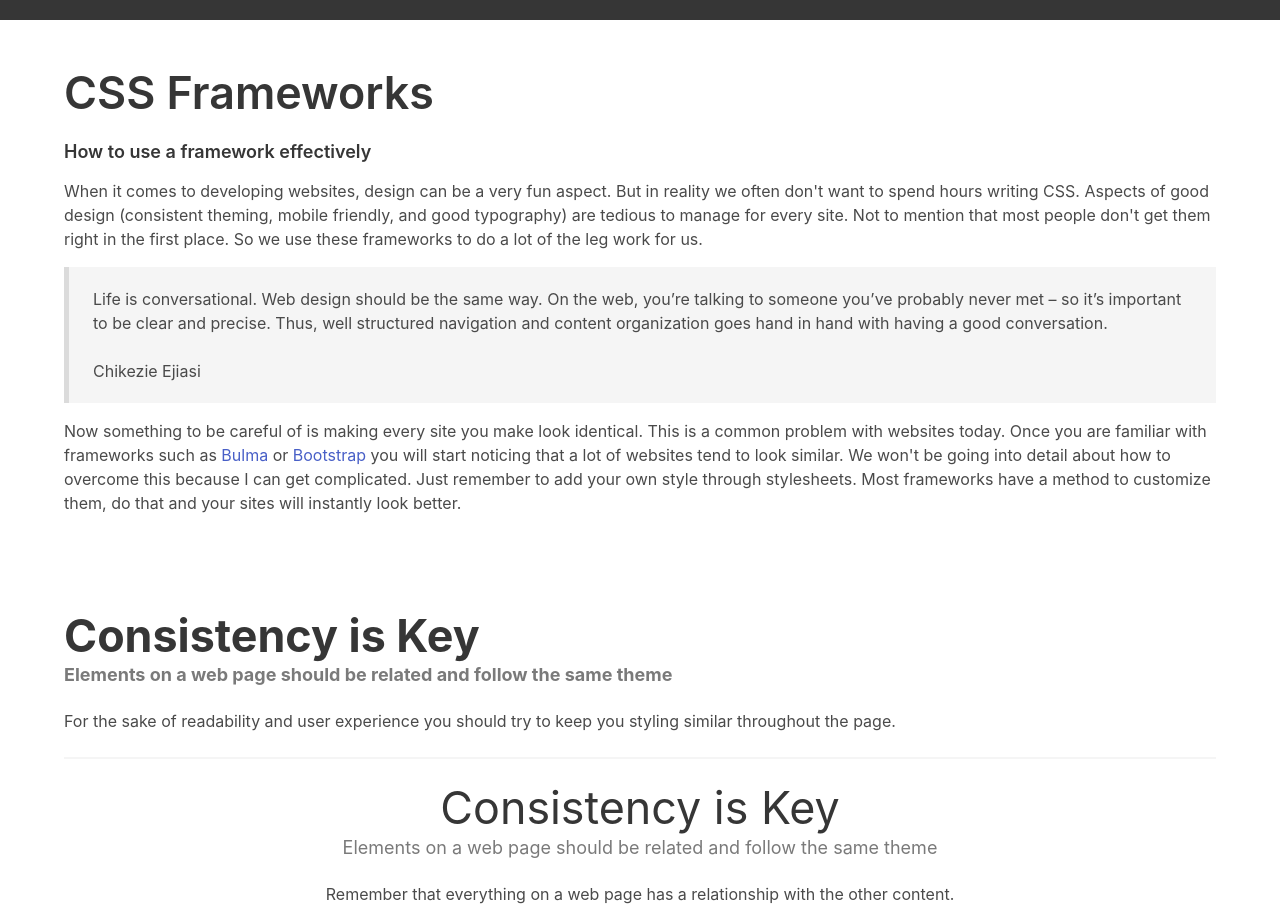
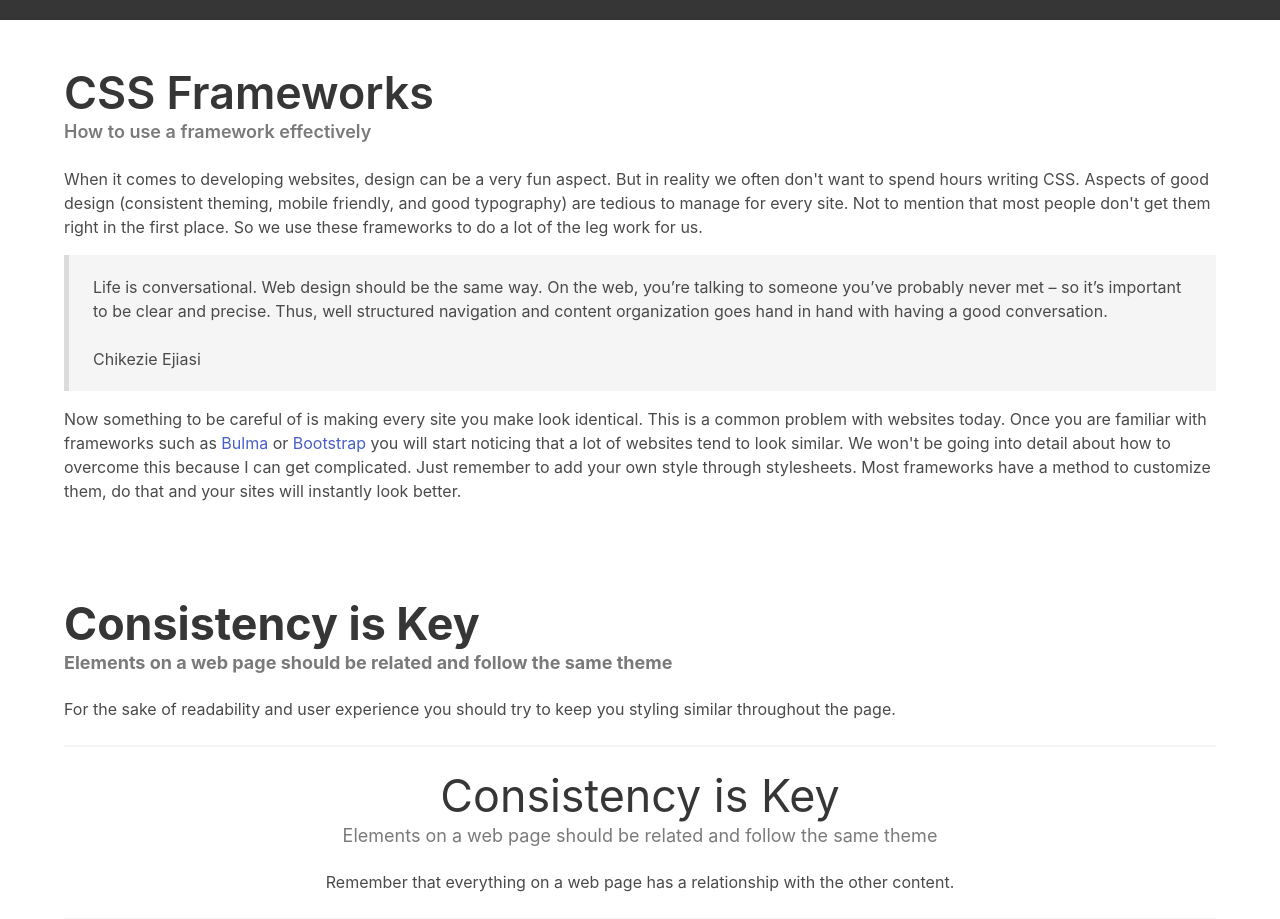
Before and after one commit to jdmar3-comp426/a02-ShivramUNC, a website: page index.html in a window 1280 px wide. Shown: the part 780-1699 px from the top of the page. Drawn offline with nearby package versions, Linux system fonts and the light colour scheme; a web font is replaced by a local one.

Commit message:
Add subtitle has-text-gray to Css Frameworks

```diff
--- a/index.html
+++ b/index.html
@@ -25,7 +25,7 @@
     <div class="container">
         <div class="content">
             <h1 class="title">CSS Frameworks</h1>
-            <h5 class="">How to use a framework effectively</h5>
+            <h5 class="subtitle has-text-grey">How to use a framework effectively</h5>
             <p>
 	    	When it comes to developing websites, design can be a very fun aspect.
 		But in reality we often don't want to spend hours writing CSS.
```
